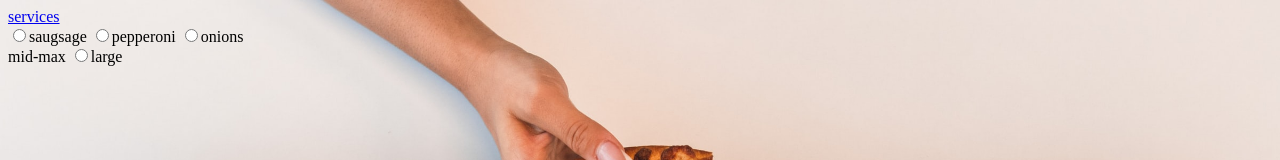
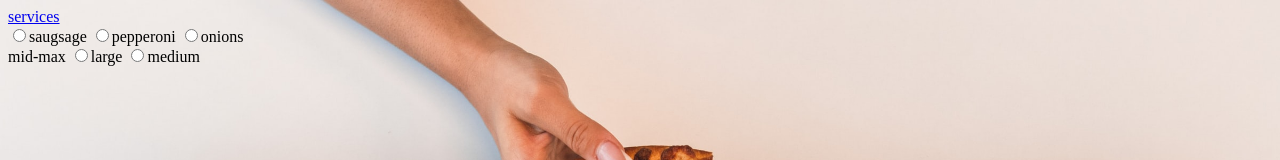
Before and after one commit to kamotho-njiru/Mozzarella, a plain HTML site: page services.html in a window 1280 px wide. Shown: the top 160 px of the page. Drawn offline with Linux system fonts and the light colour scheme.

Commit message:
add medium pizza

```diff
--- a/services.html
+++ b/services.html
@@ -33,8 +33,10 @@
     <form
      <input value="mid-max" name="pizzasize" type="radio" id="mid-max"><label for="mid-max">mid-max</label>
      <input value="large" name="pizzasize" type="radio" id="large"><label for="large">large</label>
+     <input value="medium" name="pizzasize" type="radio" id="medium"><label for="medium">medium</label
+    </form>
 
-    </form>
+
 
 
 </body>
```
